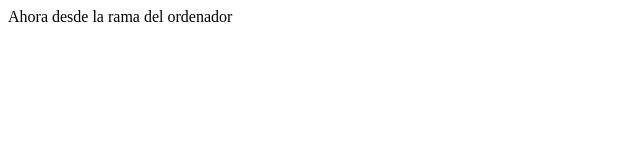
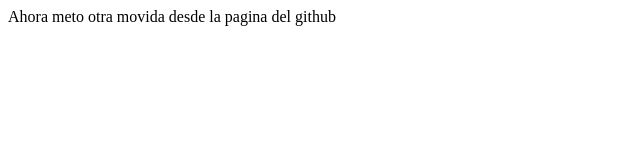
Before and after one commit to sgeolan80/testgit, a plain HTML site: page index.html in a window 1280 px wide. Shown: the whole page, without its empty margins (0-640 px from the left). Drawn offline with Linux system fonts and the light colour scheme.

Commit message:
cambio desde la pagina del github

```diff
--- a/index.html
+++ b/index.html
@@ -4,7 +4,8 @@
 	<title>aprendiendo git</title>
 </head>
 <body>
-Ahora desde la rama del ordenador
+Ahora meto otra movida desde la pagina del github
+
 
 </body>
 </html>
```
